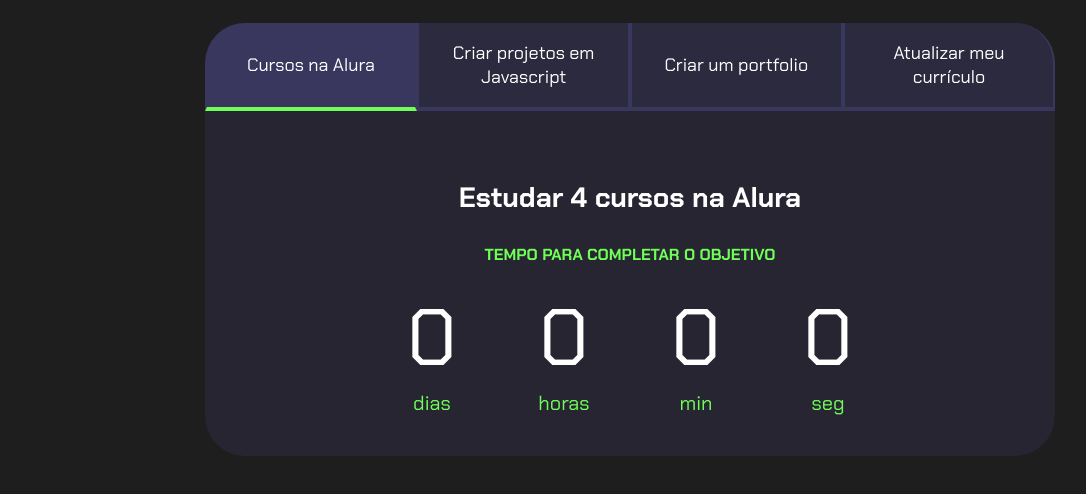
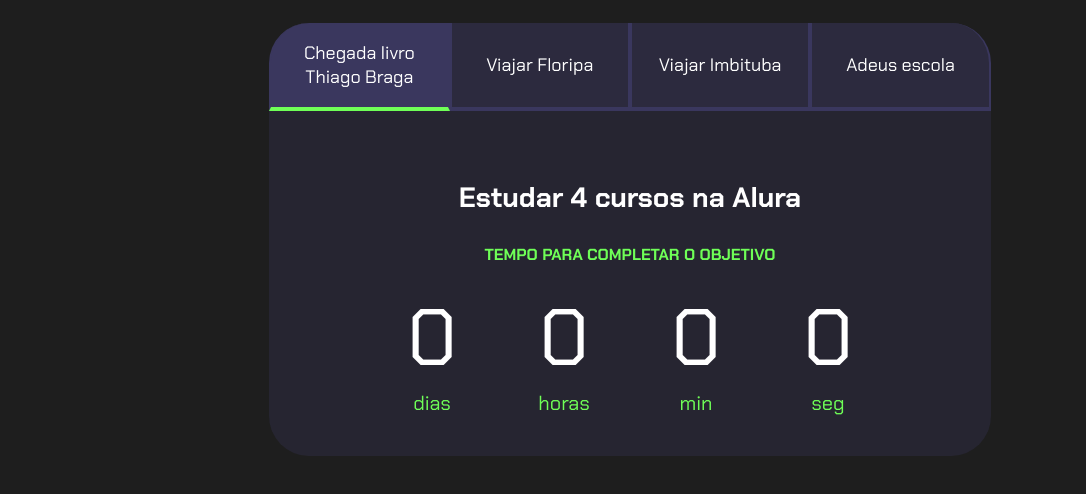
Before and after one commit to FernandoTmF/Repositorio, a plain HTML site: page index.html in a window 1280 px wide. Shown: the part 80-574 px from the top of the page, without its empty margins (10-1096 px from the left). Drawn offline with Linux system fonts and the light colour scheme.

Commit message:
Update index.html

```diff
--- a/index.html
+++ b/index.html
@@ -13,10 +13,10 @@
         <h2 class="titulo-principal">Meus objetivos do ano<span>_</span></h2>
         <div class="conteudo">
             <div class="botoes">
-                <button class="botao ativo">Cursos na Alura</button>
-                <button class="botao">Criar projetos em Javascript</button>
-                <button class="botao">Criar um portfolio</button>
-                <button class="botao">Atualizar meu currículo</button>
+                <button class="botao ativo">Chegada livro Thiago Braga</button>
+                <button class="botao">Viajar Floripa</button>
+                <button class="botao">Viajar Imbituba</button>
+                <button class="botao">Adeus escola</button>
             </div>
             <div class="abas-textos">
                 <div class="aba-conteudo ativo">
```
